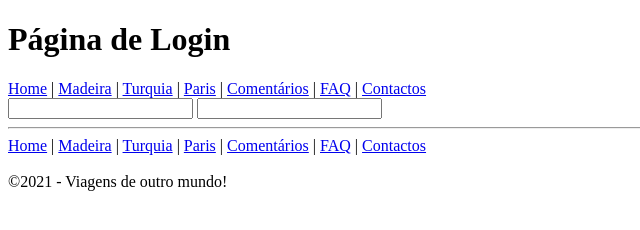
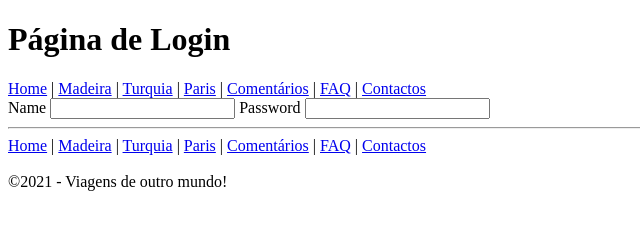
Before and after one commit to joseserro/JavaTesting, a plain HTML site: page src/agencia/login.html in a window 1280 px wide. Shown: the whole page, without its empty margins (0-640 px from the left). Drawn offline with Linux system fonts and the light colour scheme.

Commit message:
Adicionadas labels ao login

```diff
--- a/src/agencia/login.html
+++ b/src/agencia/login.html
@@ -20,7 +20,9 @@
 <section id="main">
     <div>
         <form>
+            <label>Name</label>
             <input type="text" name="username">
+            <label>Password</label>
             <input type="password" name="password">
         </form>
     </div>
```
